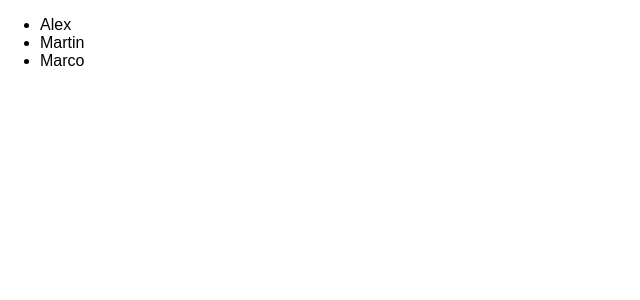
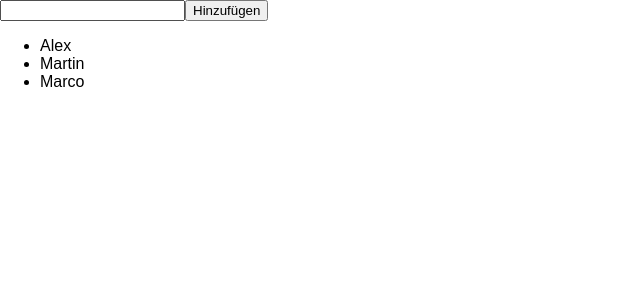
Before and after one commit to ElcaIT/polyhack-2017, a React (Create React App) app in the folder code/frontend/: page / in a window 1280 px wide. Shown: the top 300 px of the page, without its empty margins (0-640 px from the left). Built offline with nearby package versions, Linux system fonts and the light colour scheme; the HTML template or start-up script is replaced by a standard one.

Commit message:
Add component to add person an lift state up

```diff
--- a/code/frontend/src/App.tsx
+++ b/code/frontend/src/App.tsx
@@ -1,11 +1,33 @@
 import * as React from 'react';
 import './App.css';
 import {PersonList} from './app/components/person/PersonList';
+import {AddPerson} from './app/components/person/AddPerson';
 
-class App extends React.Component {
+class App extends React.Component<any, any> {
+
+    constructor(props, context) {
+        super(props, context);
+        this.state = {
+            persons: [
+                {name: 'Alex'},
+                {name: 'Martin'},
+                {name: 'Marco'}
+            ]
+        };
+    }
+
+    addPerson(person) {
+        this.setState(prevState => ({
+            persons: [...prevState.persons, person]
+        }));
+    }
+
     render() {
         return (
-            <PersonList/>
+            <div>
+                <AddPerson addPerson={(person) => this.addPerson(person)}/>
+                <PersonList persons={this.state.persons}/>
+            </div>
         );
     }
 }
--- /dev/null
+++ b/code/frontend/src/app/components/person/AddPerson.tsx
@@ -0,0 +1,35 @@
+import * as React from 'react';
+
+interface PersonElementProperties {
+    addPerson: (person: any) => void;
+}
+
+/**
+ * Render a Person
+ */
+export class AddPerson extends React.Component<PersonElementProperties, any> {
+
+    constructor(props, context) {
+        super(props, context);
+        this.state = {name: ''};
+    }
+
+    updateName(name: string) {
+        this.setState({name: name});
+    }
+
+    handleAddPersonClick(e) {
+        e.preventDefault();
+        this.props.addPerson({name: this.state.name});
+        this.setState({name: ''});
+    }
+
+    render() {
+        return (
+            <form>
+                <input onChange={(e) => this.updateName(e.target.value)} value={this.state.name}/>
+                <button onClick={(e) => this.handleAddPersonClick(e)}>Hinzufügen</button>
+            </form>
+        );
+    }
+}
--- a/code/frontend/src/app/components/person/PersonList.tsx
+++ b/code/frontend/src/app/components/person/PersonList.tsx
@@ -1,22 +1,11 @@
 import {Person} from '../../generated/backend-model';
 import * as React from 'react';
-import {PersonElement} from './Person';
+import {PersonElement} from './PersonElement';
 
 export class PersonList extends React.Component<any, any> {
 
-    constructor(props, context) {
-        super(props, context);
-        this.state = {
-            persons: [
-                {name: 'Alex'},
-                {name: 'Martin'},
-                {name: 'Marco'}
-            ]
-        };
-    }
-
     render() {
-        let persons = this.state.persons.map((person: Person, index: number) => {
+        let persons = this.props.persons.map((person: Person, index: number) => {
             return <PersonElement key={index} person={person}/>;
         });
         return (<ul>{persons}</ul>);
```
Also changed, not shown: code/frontend/src/app/components/person/PersonElement.tsx (renamed from code/frontend/src/app/components/person/Person.tsx).
